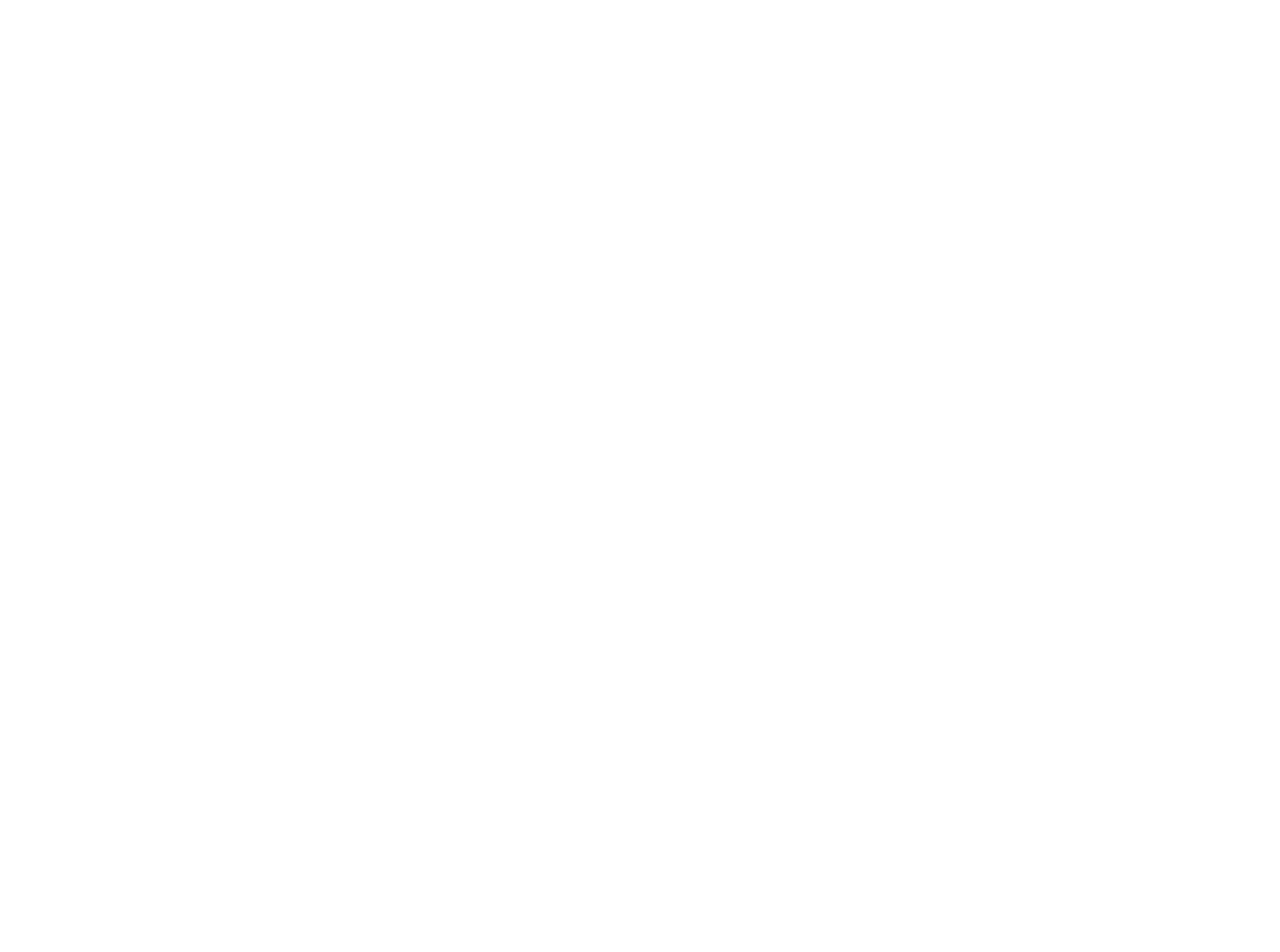
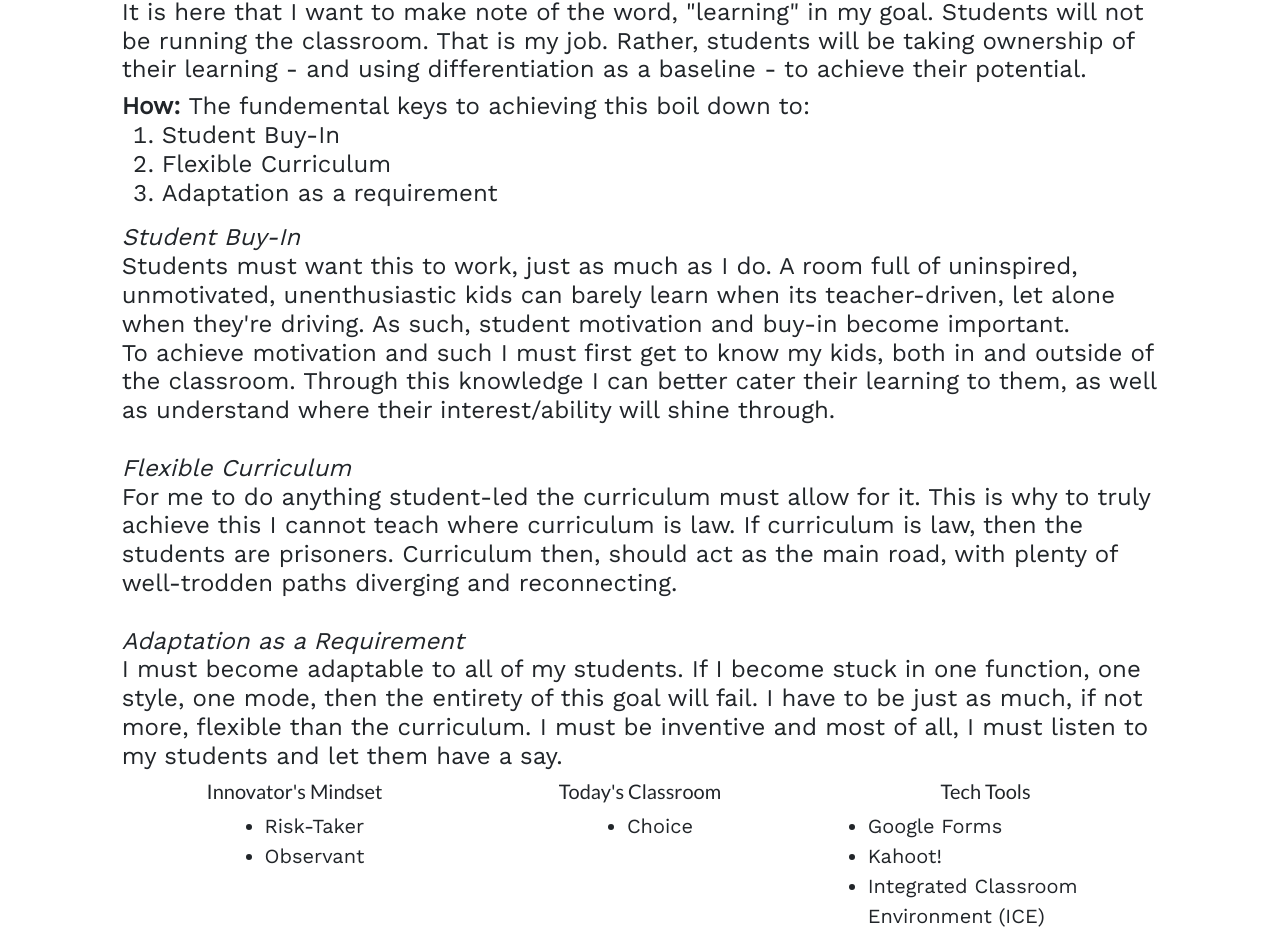
Before and after one commit to ikollipara/EDUC-362-ePortfolio, a Next.js app: page /ePortfolio/first_year_focus in a window 1280 px wide. Shown: the part 247-1199 px from the top of the page. Before the commit the page ends 800 px from the top, so only its background shows below. Built offline with nearby package versions, Linux system fonts and the light colour scheme.

Commit message:
Finished 1st year Goal

```diff
--- a/pages/ePortfolio/first_year_focus.tsx
+++ b/pages/ePortfolio/first_year_focus.tsx
@@ -1,7 +1,7 @@
 import React from 'react';
 import head from 'next/head';
 import Header from '../../components/header';
-import { Col, Row } from 'react-bootstrap';
+import { Col, Row, Container } from 'react-bootstrap';
 
 function FirstYearFocus() {
     return  (
@@ -11,7 +11,7 @@ function FirstYearFocus() {
             </head>
             <article>
                 <Header />
-                <div className="container-fluid">
+                <Container fluid>
                     <Row>
                         <Col lg={12}>
                             <h2 className="display-3 heading-font text-center">
@@ -25,9 +25,82 @@ function FirstYearFocus() {
                             <h4 className="text-font">
                                 <strong>Goal:</strong> To Create a Student-Driven Learning Environment
                             </h4>
+                            <h4 className="text-font"><strong>Why: </strong>
+                                The classroom is, arguably, the place students spend the most time in. It is then
+                                of the utmost importance that students play a major role in how the classroom learns.
+                                It is here that I want to make note of the word, "learning" in my goal. Students will not
+                                be running the classroom. That is my job. Rather, students will be taking ownership of their
+                                learning - and using differentiation as a baseline - to achieve their potential.
+                            </h4>
+                            <h4 className="text-font"><strong>How: </strong>
+                                The fundemental keys to achieving this boil down to:
+                                <ol>
+                                    <li>Student Buy-In</li>
+                                    <li>Flexible Curriculum</li>
+                                    <li>Adaptation as a requirement</li>
+                                </ol>
+                                <em>Student Buy-In</em>
+                                <br/>
+                                Students must want this to work, just as much as I do. A room
+                                full of uninspired, unmotivated, unenthusiastic kids can barely
+                                learn when its teacher-driven, let alone when they're driving. As such,
+                                student motivation and buy-in become important.
+                                <br/>
+                                To achieve motivation and such I must first get to know my kids,
+                                both in and outside of the classroom. Through this knowledge I can
+                                better cater their learning to them, as well as understand where their
+                                interest/ability will shine through.
+                                <br />
+                                <br />
+                                <em>Flexible Curriculum</em>
+                                <br />
+                                For me to do anything student-led the curriculum must allow for it.
+                                This is why to truly achieve this I cannot teach where curriculum is law.
+                                If curriculum is law, then the students are prisoners. Curriculum then, should act
+                                as the main road, with plenty of well-trodden paths diverging and reconnecting.
+                                <br />
+                                <br />
+                                <em>Adaptation as a Requirement</em>
+                                <br />
+                                I must become adaptable to all of my students. If I become stuck in one function,
+                                one style, one mode, then the entirety of this goal will fail. I have to be just as
+                                much, if not more, flexible than the curriculum. I must be inventive and most of all, I
+                                must listen to my students and let them have a say.
+                            </h4>
+                            <Container>
+                                <Row>
+                                    <Col lg={4} className="d-flex flex-column align-items-center">
+                                        <h5 className="heading-font">Innovator's Mindset</h5>
+                                        <p className="lead text-font">
+                                            <ul>
+                                                <li>Risk-Taker</li>
+                                                <li>Observant</li>
+                                            </ul>
+                                        </p>
+                                    </Col>
+                                    <Col lg={4} className="d-flex flex-column align-items-center">
+                                        <h5 className="heading-font">Today's Classroom</h5>
+                                        <p className="lead text-font">
+                                            <ul>
+                                                <li>Choice</li>
+                                            </ul>
+                                        </p>
+                                    </Col>
+                                    <Col lg={4} className="d-flex flex-column align-items-center">
+                                        <h5 className="heading-font">Tech Tools</h5>
+                                        <p className="lead text-font">
+                                            <ul>
+                                                <li>Google Forms</li>
+                                                <li>Kahoot!</li>
+                                                <li>Integrated Classroom Environment (ICE)</li>
+                                            </ul>
+                                        </p>
+                                    </Col>
+                                </Row>
+                            </Container>
                         </Col>
                     </Row>
-                </div>
+                </Container>
             </article>
         </main>
     )
```
